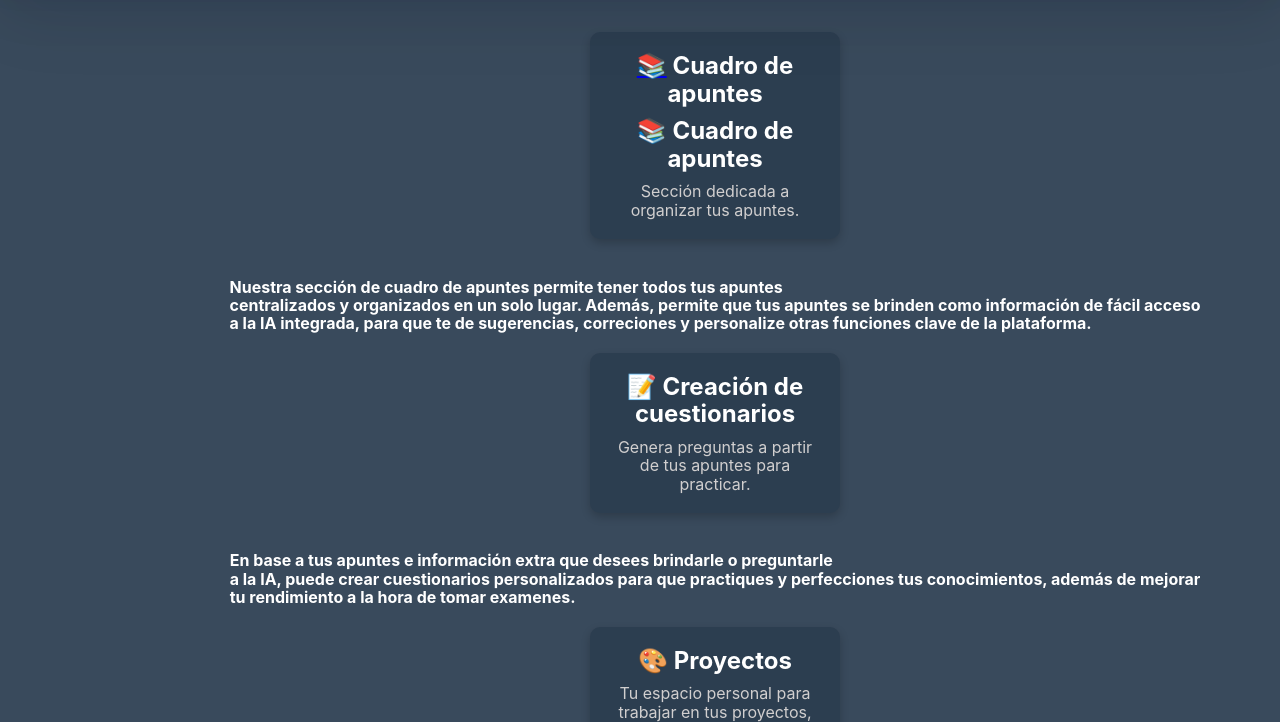
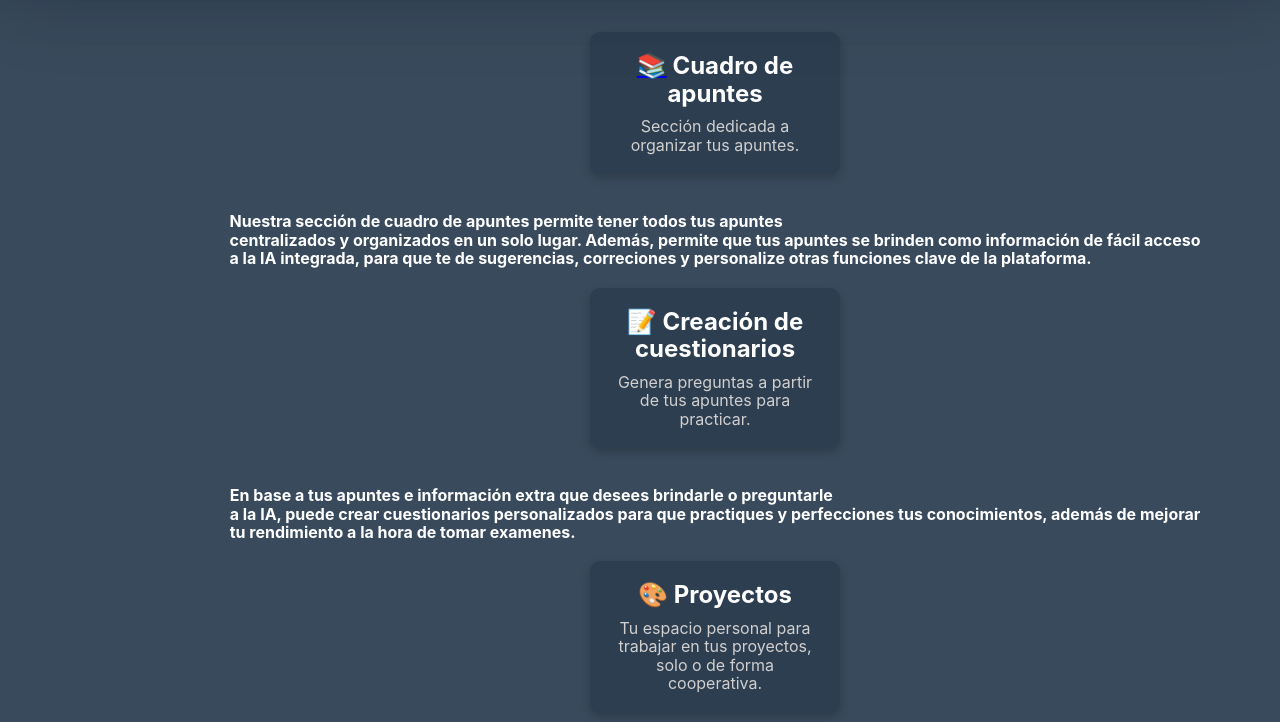
Before and after one commit to AndresCastril/Ingenier-a-software-I, a plain HTML site: page herramientas.html in a window 1280 px wide. Shown: the part 68-790 px from the top of the page. Drawn offline with nearby package versions, Linux system fonts and the light colour scheme.

Commit message:
resolviendo conflicto de merge con herramientas.html

```diff
--- a/herramientas.html
+++ b/herramientas.html
@@ -32,7 +32,6 @@
         <section class="features">
             <article class="feature">
                 <h2><a href="/apuntes.html">📚</a> Cuadro de apuntes</h2>
-                <h2>📚 Cuadro de apuntes</h2>
                 <p>Sección dedicada a organizar tus apuntes.</p>
             </article>
             <p class="texto-delante"> <br> Nuestra sección de cuadro de apuntes permite tener todos tus apuntes <br> centralizados y organizados en un solo lugar. Además, permite que tus apuntes se brinden como información de fácil acceso <br> a la IA integrada, para que te de sugerencias, correciones y personalize otras funciones clave de la plataforma. </p>
```
